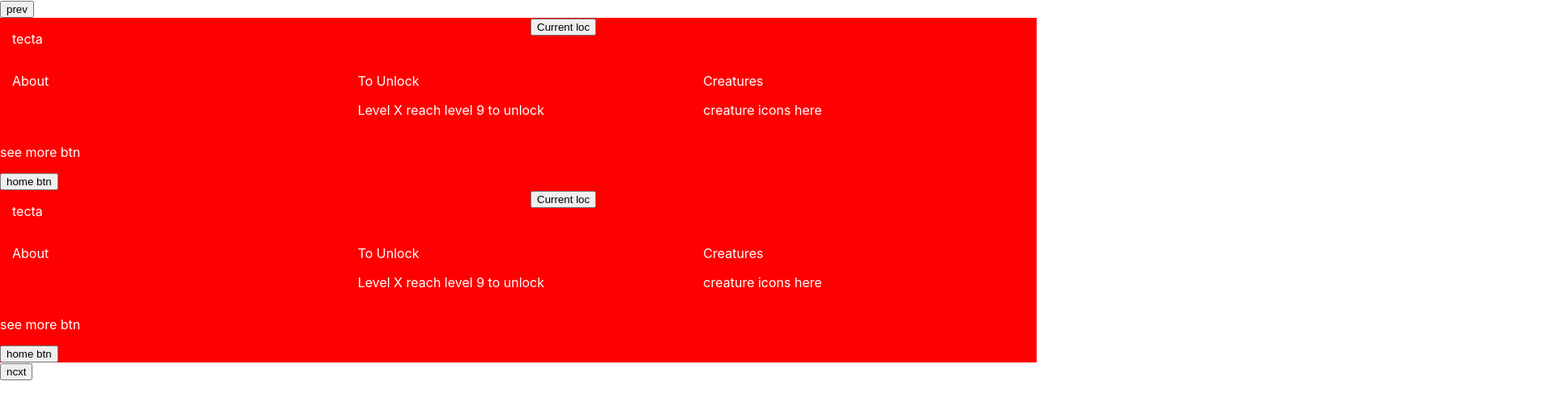
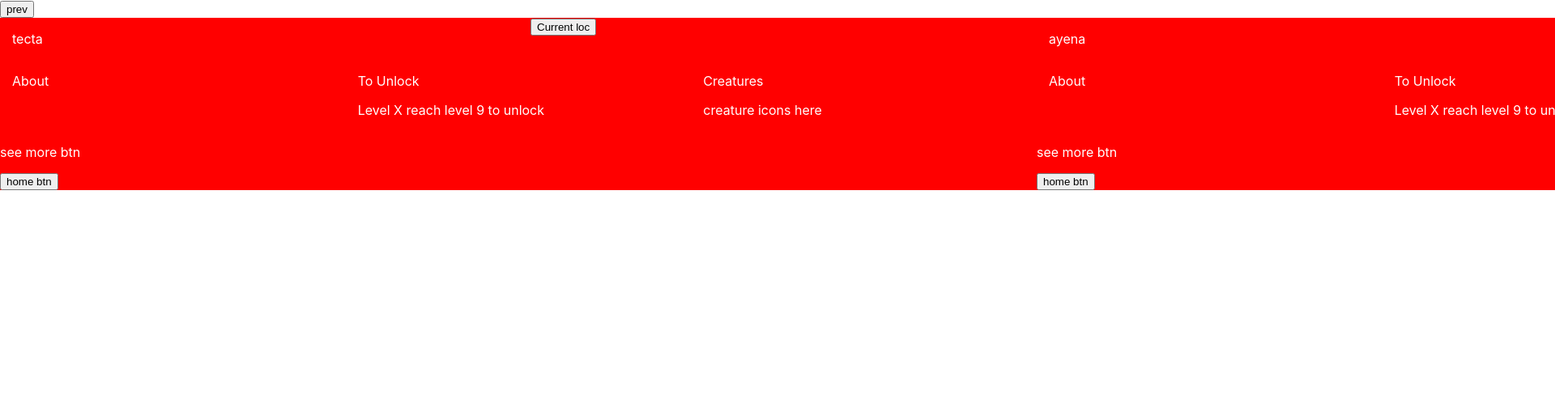
Before and after one commit to Achen718/lov-slider, a Next.js app: page / in a window 1280 px wide. Shown: the top 508 px of the page at 81% size, 1920 px wide, since content can reach past the window. Built offline with nearby package versions, Linux system fonts and the light colour scheme.

Commit message:
Update spring animation

```diff
--- a/components/Slider/Carousel.tsx
+++ b/components/Slider/Carousel.tsx
@@ -6,40 +6,23 @@ import sliderStyles from '../../styles/Slider.module.scss'
 import profilePic from '../../public/vercel.svg'
 
 interface Props {
-	children: JSX.Element[];
+	children: React.ReactNode | React.ReactNode[];
 }
 
-interface IProps {
-	children: JSX.Element;
-	width: string;
-}
-
-export const CarouselItem: NextPage<IProps> = ({ children, width }) => {
-	return (
-		<div className={sliderStyles.carouselItem} style={{width: width}}>
-			{children}
-		</div>
-	)
-}
-
-const Carousel: NextPage<Props> = ({ children }, ref) => {
-	const [ index, setActiveSlide ] = useState<number>(0);
+const Carousel: NextPage<Props> = ({ children = [] }, ref) => {
+	const [ activeIndex, setActiveSlide ] = useState(0);
 
 	const springs = useSprings(
-		React.Children.count(children),
-		children.map(child => ({
-			from: {
-				transform: 'translateX(0)',
-			},
-			to: {
-				transform: `translateX(-${index * 100}%)`
-			},
-			config: {
-				duration: 1000,
-				easing: easings.easeInOutQuart,
-			}
+		children.length,
+		children.map((index) => ({
+			styles: index,
 		}))
 	)
+
+	const childSlides = children.map((child, index) => (
+		<div className={sliderStyles.carouselItem} key={index}>
+			{child}
+		</div>))
 
 	useImperativeHandle(ref, () => ({
 		prevSlide,
@@ -56,25 +39,22 @@ const Carousel: NextPage<Props> = ({ children }, ref) => {
 		setActiveSlide(newSlide);
 	}
 
-	const prevSlide = () => updateSlide(index - 1)
-	const nextSlide = () => updateSlide(index + 1)
-
-	// const [props, set] = useSprings(pages.length)
+	// add useeffect
+	const prevSlide = () => updateSlide(activeIndex - 1)
+	const nextSlide = () => updateSlide(activeIndex + 1)
 
   return (
-		// Add routes/pages to Slider
-	// 	<animated.div
-	// 	style={{ background, width: 120, height: 120, borderRadius: 16, rotateZ }}
-	// />
 
     <div className={sliderStyles.carousel}>
-			{springs.map((styles, i) => (
-				<animated.div className={sliderStyles.inner} style={styles} key={i}>
-
-					{React.Children.map(children, (child, index) => {
-						return React.cloneElement(child, {width: '100%'})
-					})}
-
+			{springs.map(({ styles } , i: number) => (
+				<animated.div key={i} className={sliderStyles.inner} style={{
+					transform: styles.to(
+						() => `translate3d(${i * 100}%, 0, 0)`
+					),
+					position: "absolute",
+					width: "100%",
+				}}>
+					{childSlides[i]}
 				</animated.div>
         )
       )}
--- a/components/Slider/SliderContent.tsx
+++ b/components/Slider/SliderContent.tsx
@@ -8,11 +8,6 @@ interface Props {
 	description?: string;
 	creatures?: HTMLImageElement;
 }
-
-const cities = [
-	'Tecta',
-	'Ayena'
-];
 
 const SliderContent: NextPage<Props> = ({ cityName, currentLocation, description, creatures }) => {
   return (
--- a/pages/_app.tsx
+++ b/pages/_app.tsx
@@ -15,9 +15,6 @@ interface RefObject {
 function MyApp({ Component, pageProps }: AppProps) {
 	const ref = useRef<RefObject>(null);
 
-
-
-
   return (
 	<>
 	{/* add layout */}
@@ -27,12 +24,12 @@ function MyApp({ Component, pageProps }: AppProps) {
 		<button className="prev" onClick={() => ref.current.prevSlide()}>prev</button>
 		<Carousel ref={ref}>
 			{/* pass index props? */}
-			<CarouselItem>
+			{/* <CarouselItem> */}
 				<SliderContent cityName="tecta"/>
-			</CarouselItem>
-			<CarouselItem>
+			{/* </CarouselItem> */}
+			{/* <CarouselItem> */}
 				<SliderContent cityName="ayena" />
-			</CarouselItem>
+			{/* </CarouselItem> */}
 		</Carousel>
 		<button className="prev" onClick={() => ref.current.nextSlide()}>ncxt</button>
 		{/* <NextArrow /> */}
--- a/styles/Slider.module.scss
+++ b/styles/Slider.module.scss
@@ -6,7 +6,7 @@
 }
 
 .carousel {
-	position: relative;
+	// position: relative;
 	margin: 0 auto;
 	overflow: hidden;
 }
@@ -24,6 +24,7 @@
 	display: inline-flex;
 	align-items: center;
 	justify-content: center;
+	width: 100%;
 	// height: 20px;
 	// background-color: blue;
 	color: white;
```
